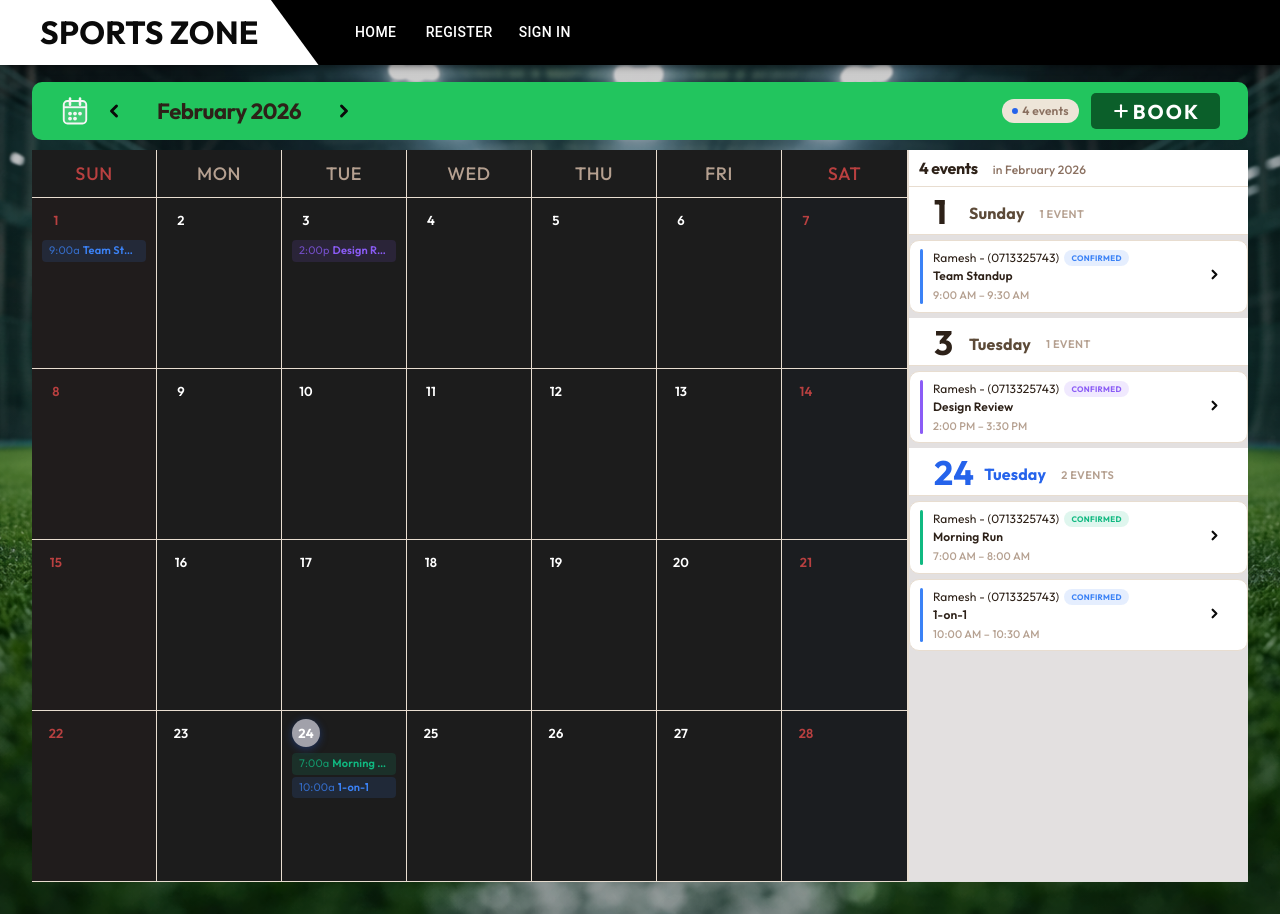
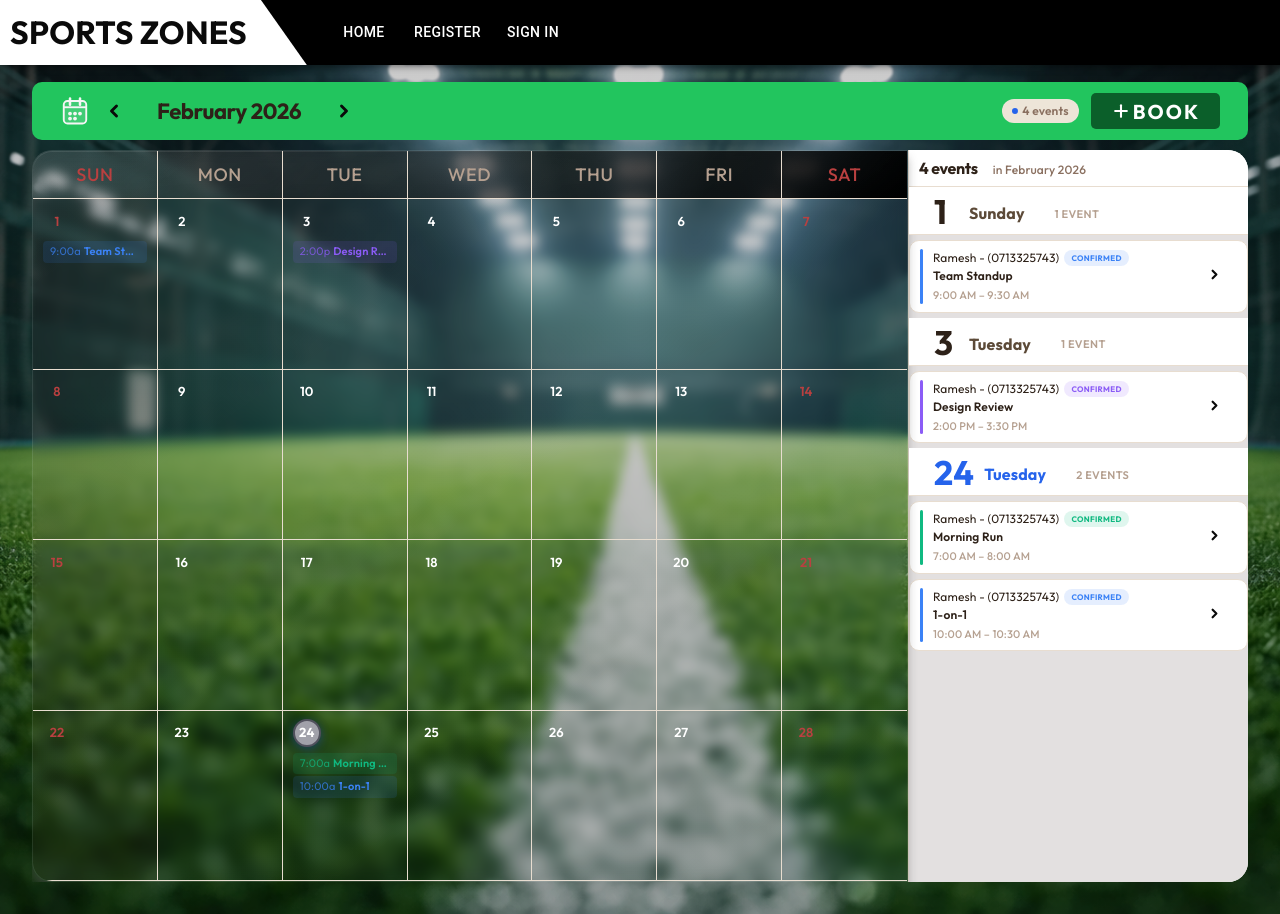
Before and after one commit to Chamila-Ranasinghe/booking-app, a React (Vite) app: page / in a window 1280 px wide. Built offline with nearby package versions, Linux system fonts and the light colour scheme.

Commit message:
changes on the mobile resolution

```diff
--- a/src/components/NavBar.tsx
+++ b/src/components/NavBar.tsx
@@ -54,13 +54,13 @@ export default function NavBar(props: Props) {
 
   const drawer = (
     <Box onClick={handleDrawerToggle} sx={{ textAlign: "center" }}>
-      <Typography>SPORTS ZONE</Typography>
+      <Typography className="comp-logo-mobile">SPORTS ZONE</Typography>
       <Divider />
       <List>
         {navItems.map((item) => (
           <ListItem key={item} disablePadding>
-            <ListItemButton sx={{ textAlign: "center" }}>
-              <ListItemText primary={item} />
+            <ListItemButton sx={{ textAlign: "center" }} onClick={() => handleNavClick(item)}>
+              <ListItemText primary={item}  />
             </ListItemButton>
           </ListItem>
         ))}
@@ -81,6 +81,7 @@ export default function NavBar(props: Props) {
             aria-label="open drawer"
             edge="start"
             onClick={handleDrawerToggle}
+            className="iconbutton-mobile"
             sx={{ mr: 2, display: { sm: "none" } }}
           >
             <MenuIcon />
@@ -91,7 +92,7 @@ export default function NavBar(props: Props) {
             sx={{ flexGrow: 1, display: { xs: "none", sm: "block" } }}
             className="company-name"
           >
-            SPORTS ZONE
+            SPORTS ZONES
           </Typography>
           <Box sx={{ display: { xs: "none", sm: "block" } }}>
             {navItems.map((item) => (
--- a/src/components/SigninComponent.tsx
+++ b/src/components/SigninComponent.tsx
@@ -1,5 +1,7 @@
 import { useState, useEffect, type FC, type FormEvent, type ChangeEvent } from "react";
 import "../css/SigninComponent.scss";
+import { useNavigate } from "react-router-dom";
+
 
 
 /* ══════════════════════════════════════════════════════════════
@@ -56,6 +58,8 @@ interface FormErrors {
    COMPONENT
 ══════════════════════════════════════════════════════════════ */
 const SignIn: FC = () => {
+
+  const navigate = useNavigate();
   const [form,    setForm]    = useState<FormState>({ email: "", password: "", remember: false });
   const [errors,  setErrors]  = useState<FormErrors>({});
   const [showPwd, setShowPwd] = useState(false);
@@ -223,7 +227,7 @@ const SignIn: FC = () => {
 
           <div className="card-footer">
             Don't have an account?&nbsp;
-            <a href="/register">Create Account</a>
+            <a onClick={()=> navigate("/register")}>Create Account</a>
           </div>
         </div>
       </div>
--- a/src/css/App.css
+++ b/src/css/App.css
@@ -12,3 +12,10 @@
   backdrop-filter: blur(2px);
    background-repeat: no-repeat;
 }
+
+
+@media (min-width: 0px) and (max-width: 650px) {
+    .main-container {
+      padding: 0.8rem;
+    }
+  }
--- a/src/css/ResponsiveCalender.scss
+++ b/src/css/ResponsiveCalender.scss
@@ -146,7 +146,7 @@
   height: 32px;
   border-radius: 50%;
   border: none;
-  background: var(--accent);
+  background: $DarkGreen;
   display: flex;
   align-items: center;
   justify-content: center;
@@ -158,7 +158,8 @@
     transform var(--transition);
 }
 .btn-add-mobile:hover {
-  background: var(--accent-dark);
+  background: $AccentGreen;
+  border: 1px solid $PrimaryBlack;
 }
 .btn-add-mobile:active {
   transform: scale(0.92);
@@ -199,17 +200,31 @@
   display: flex;
   flex-direction: column;
   overflow: hidden;
-  background: var(--surface);
+  backdrop-filter: blur(6px);
+  -webkit-backdrop-filter: blur(12px);
+  border: 1px solid rgba(255, 255, 255, 0.1);
+  box-shadow:
+    0 8px 10px rgba(90, 89, 89, 0.4),   /* depth */
+    inset 0 1px 0 rgba(255, 255, 255, 0.1); /* inner shine */
+  background: linear-gradient(
+    145deg,
+    rgba(255, 255, 255, 0.04),
+    rgba(255, 255, 255, 0.02)
+  );
+
 }
+
+
 .calendar-panel.mobile {
   width: 100%;
-  border-bottom: 1px solid var(--border);
+  // border-bottom: 1px solid var(--border);
   flex-shrink: 0;
 }
 .calendar-panel.desktop {
   flex: 1;
   min-width: 0;
-  border-right: 1px solid var(--border);
+  border-top-left-radius: 20px;
+  border-bottom-left-radius: 20px;
 }
 
 /* ════════════════════════════════════════
@@ -256,6 +271,9 @@
 .weekday-row {
   display: grid;
   grid-template-columns: repeat(7, 1fr);
+  border-bottom: 1px solid $MutedGray;
+  backdrop-filter: blur(10px);
+  background: linear-gradient(145deg, rgba(255, 255, 255, 0.08), rgb(0, 0, 0));
 }
 .weekday-cell {
   text-align: center;
@@ -284,8 +302,8 @@
   user-select: none;
 }
 .day-cell:hover {
-  background: var(--surface-4);
-
+  background: $PrimaryBlack;
+  border-radius: 5px;
 }
 .day-cell:active {
   background: var(--surface-4);
@@ -300,7 +318,7 @@
 .day-num {
   font-size: 15px;
   font-weight: 500;
-  color: var(--text-1);
+  color: $TextWhite;
   width: 34px;
   height: 34px;
   border-radius: 50%;
@@ -314,18 +332,26 @@
   color: var(--danger);
 }
 .day-cell.col-6 .day-num {
-  color: var(--accent);
+  color: var(--danger);
 }
 .day-cell.is-today .day-num {
-  background: var(--accent) !important;
+  background: $GreyMobile !important;
   color: #fff !important;
   font-weight: 700;
+  border: 2px solid $GreyMobile;
+  box-shadow:
+    0 0 20px rgba(255, 255, 255, 0.05),
+    0 8px 32px rgba(0, 0, 0, 0.5);
 }
 .day-cell.is-selected:not(.is-today) .day-num {
   background: var(--accent-light);
-  color: var(--accent);
+  color: $PrimaryBlack;
   font-weight: 700;
   box-shadow: 0 0 0 2px var(--accent-medium);
+}
+
+.day-num:hover{
+  color: $TextWhite;
 }
 
 .day-dots {
@@ -449,7 +475,7 @@
   display: flex;
   align-items: flex-end;
   gap: 10px;
-  padding: 16px 0 10px;
+  padding: 5px 0 5px;
   border-bottom: 1px solid var(--border);
   margin-bottom: 10px;
   position: sticky;
@@ -463,6 +489,7 @@
   color: var(--text-1);
   line-height: 1;
   min-width: 40px;
+  padding-left: 10px;
 }
 .agenda-day-header.is-today .agenda-day-num {
   color: var(--accent);
@@ -475,9 +502,10 @@
   flex-direction: row;
   padding-bottom: 4px;
   align-items: center;
+  gap: 15px;
 }
 .agenda-day-name {
-  font-size: 14px;
+  font-size: 18px;
   font-weight: 700;
   color: var(--text-2);
 }
@@ -904,6 +932,8 @@
   }
   .calendar-panel.mobile {
     display: flex;
+    border-top-right-radius: 15px;
+    border-top-left-radius: 15px;
   }
   .main-content {
     flex-direction: column;
@@ -918,7 +948,7 @@
     background: var(--surface-2);
   }
   .agenda-day-block {
-    padding: 0 14px;
+    padding: 5px 0px;
   }
   .event-card {
     background: var(--surface);
@@ -949,8 +979,8 @@
   }
   .topbar {
     padding: 0 24px;
-    // background: var(--surface);
     border-bottom: 0px solid var(--border);
+    margin-bottom: 10px;
   }
 
   .calendar-panel.mobile {
@@ -960,8 +990,8 @@
     display: flex;
     flex: 1; /* ← Calendar takes all remaining space — the HERO */
     min-width: 0;
-    border-right: 1px solid var(--border);
-    background: $lightblack;
+    // border-right: 1px solid var(--border);
+    // background: $lightblack;
   }
 
   .main-content {
@@ -979,6 +1009,9 @@
     border-bottom: 1px solid var(--border);
     flex-shrink: 0;
     padding: 0;
+    backdrop-filter: blur(10px);
+    background: linear-gradient(145deg, rgba(255, 255, 255, 0.08), rgb(0 0 0));
+
   }
   .weekday-cell {
     padding: 10px 12px;
@@ -1128,6 +1161,8 @@
     background: var(--surface);
     border-left: 1px solid var(--border);
     overflow: hidden;
+    border-top-right-radius: 20px;
+    border-bottom-right-radius: 20px;
   }
 
   /* Sidebar top info strip */
--- a/src/css/colors.scss
+++ b/src/css/colors.scss
@@ -11,4 +11,5 @@ $HoverGreen: #16a34a;
 $DarkGreen: #0b5f2a;
 $TextWhite: #ffffff;
 $MutedGray: #a1a1aa;
-$lightGrey: #e3e0e0
+$lightGrey: #e3e0e0;
+$GreyMobile: #51515d;
--- a/src/css/navbar.scss
+++ b/src/css/navbar.scss
@@ -4,6 +4,10 @@
   .myAppBar {
     background-color: $black;
     color: $white;
+  }
+
+  .iconbutton-mobile{
+    color: $TextWhite;
   }
 
   .menubutton {
@@ -26,7 +30,7 @@
     height: 100%;
     display: flex;
     align-items: center;
-    padding: 7px 60px 7px 40px;
+    padding: 7px 60px 7px 10px;
     clip-path: polygon(0 0, 85% 0, 100% 100%, 0% 100%);
     margin-right: 20px;
     transition: all 0.3s ease;
@@ -34,15 +38,32 @@
     max-width: fit-content;
   }
 
-  .loginbuttons{
+  .loginbuttons {
     float: right;
   }
 
-  @media (min-width: 768px) {
-  .tool-bar{
-    padding-left: 0px;
+  .comp-logo-mobile {
+    padding: 10px;
+    font-size: 1.5rem;
+    border-bottom: 1px solid $lightblack;
+  }
+
+  @media (min-width: 600px) {
+    .tool-bar {
+      padding-left: 0px;
+    }
+  }
+
+  @media (max-width: 600px) {
+    .company-name {
+      display: none;
+    }
+  }
+
+  @media (min-width: 600px) and (max-width: 650px) {
+    .company-name {
+      font-size: 1.5rem;
+      padding: 13px 60px 13px 10px;
+    }
   }
 }
-
-
-}
```
Also changed, not shown: src/components/RegisterComponent.tsx (+4 -42 lines).
